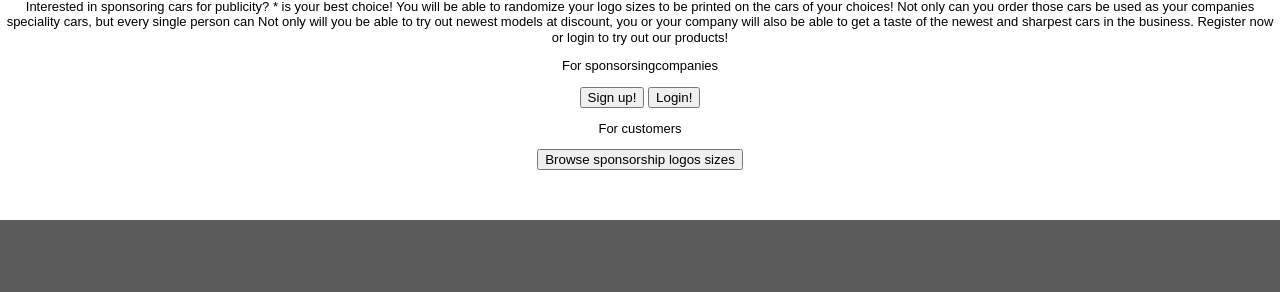
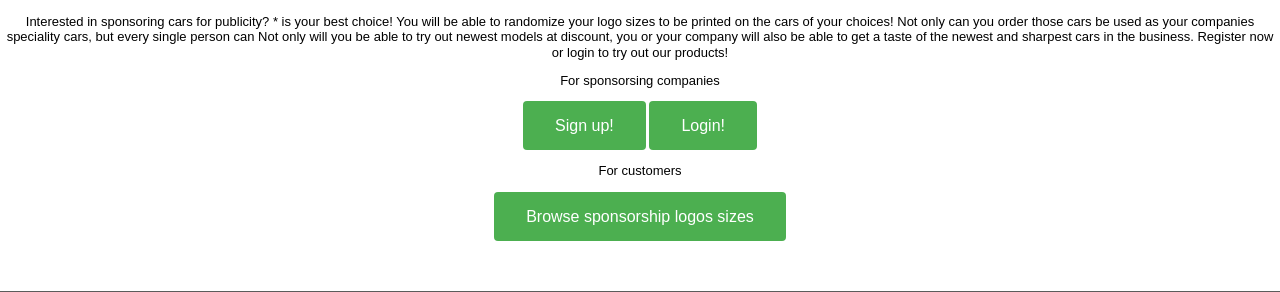
Before and after one commit to bdchackathon34/team34, a website: page Hackathon/webpage/sponsor.html in a window 1280 px wide. Shown: the part 564-856 px from the top of the page. Drawn offline with Linux system fonts and the light colour scheme.

Commit message:
modified css

```diff
--- a/Hackathon/webpage/sponsor.css
+++ b/Hackathon/webpage/sponsor.css
@@ -53,23 +53,14 @@ body {
   padding: 32px;
 }
 
-button.old {
-  width: 100%;
-  background-color: #aaa;
+.button {
+background-color: #4CAF50; /* Green */
+  border: none;
   color: white;
-  padding: 14px 20px;
-  margin: 8px 0;
-  border: none;
-  border-radius: 4px;
-  cursor: pointer;
+  padding: 15px 32px;
+  text-align: center;
+  text-decoration: none;
+  display: inline-block;
+  font-size: 16px;
+border-radius: 4px;
 }
-button {
-  width: 100%;
-  background-color: #50859b;
-  color: white;
-  padding: 14px 20px;
-  margin: 8px 0;
-  border: none;
-  border-radius: 4px;
-  cursor: pointer;
-}
--- a/Hackathon/webpage/sponsor.html
+++ b/Hackathon/webpage/sponsor.html
@@ -3,7 +3,7 @@
   <head>
     <meta charset="utf-8" />
     <title>Untitled Page</title>
-    <link href="arbitration.css" rel="stylesheet" />
+    <link href="sponsor.css" rel="stylesheet" />
     <link href="font-awesome.min.css" rel="stylesheet" />
     <link href="event.css" rel="stylesheet" />
     <link href="header.css" rel="stylesheet" />
@@ -31,11 +31,11 @@
  	Not only will you be able to try out newest models at discount,
 	you or your company will also be able to get a taste of the newest and sharpest cars in the business.
 	Register now or login to try out our products!</p>
-	<p> For sponsorsingcompanies</p>
-	<button type=button> Sign up!</button>
-<button type=button>Login!</button>
+	<p> For sponsorsing companies</p>
+	<a href="./signup.html" class="button"> Sign up!</a>
+<a href ="./login.html" class="button">Login!</a>
 	<p> For customers</p>
-	<button type=button href="./collection.html"> Browse sponsorship logos sizes</button>
+	<a href="./collection.html" class="button">Browse sponsorship logos sizes</a>
 
     </div>
     <div id="footer"></div>
```
